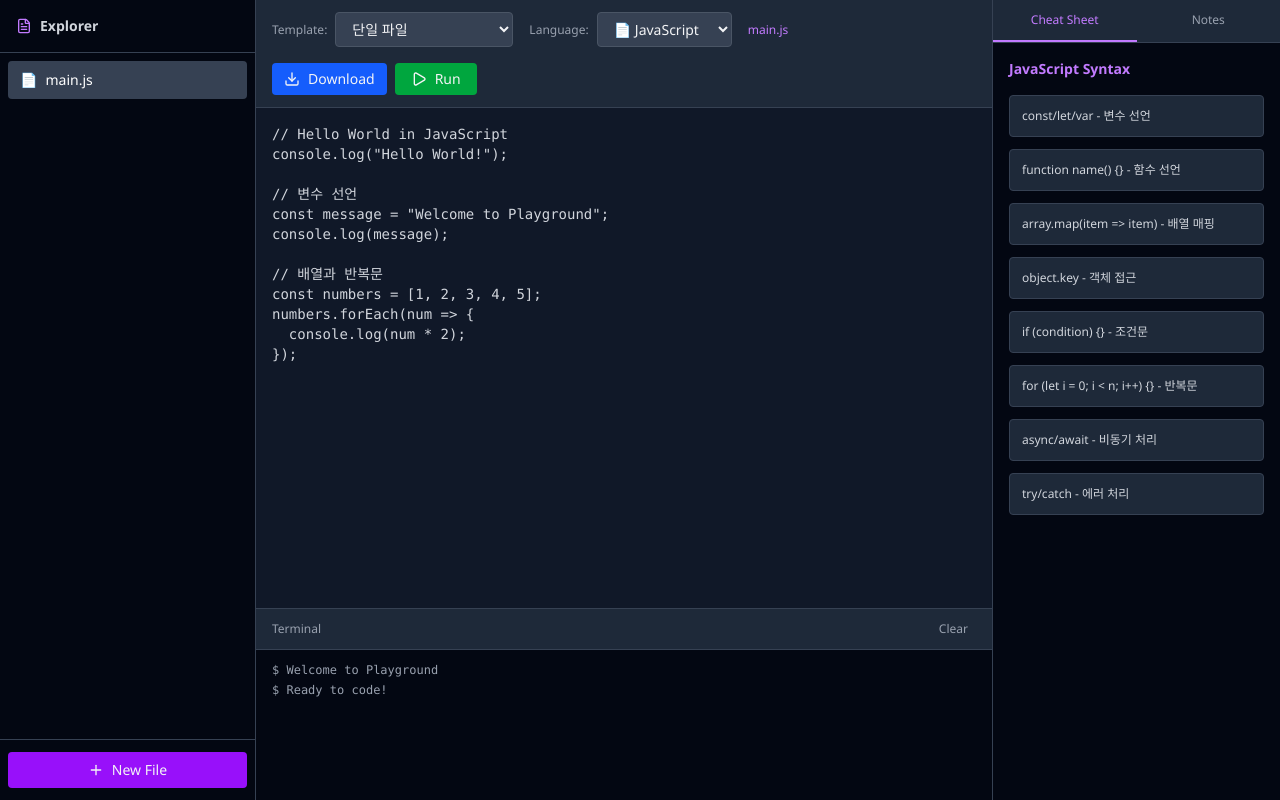
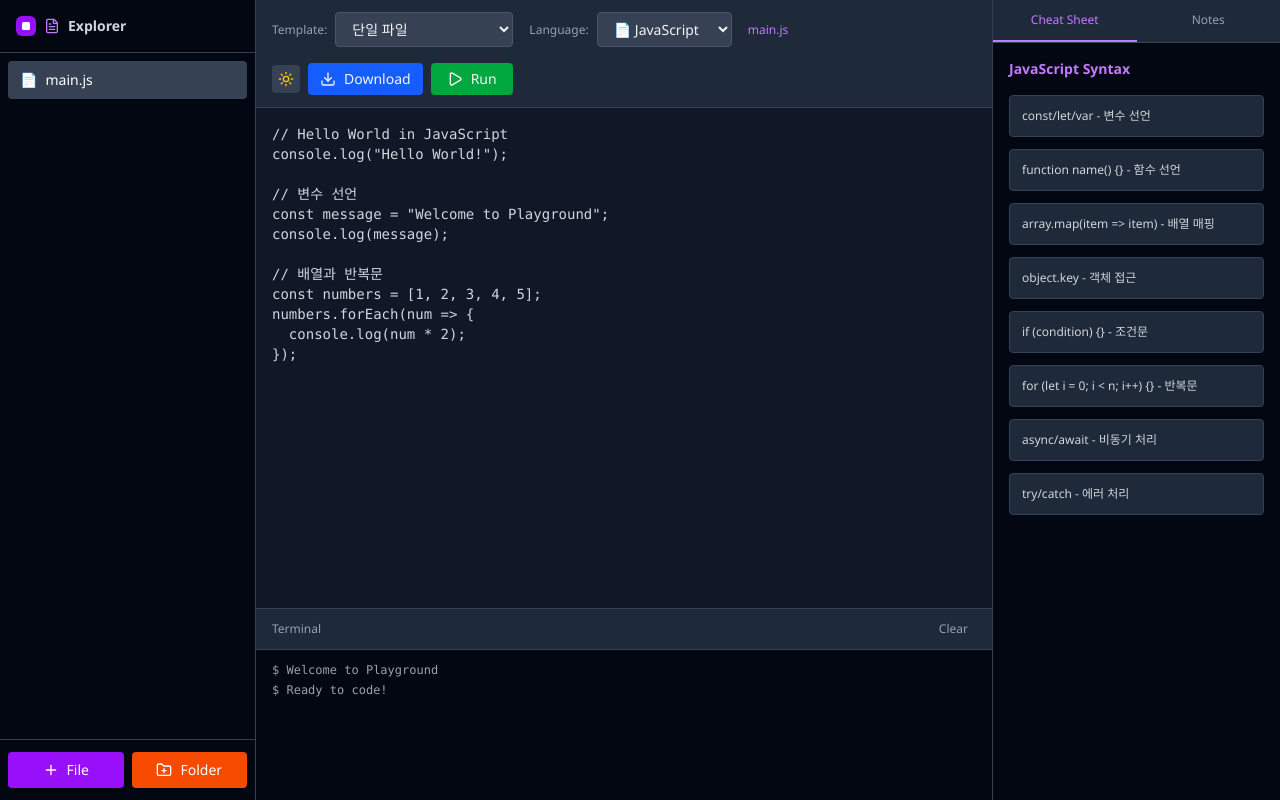
Before and after one commit to COBIP/COBIP_FE, a Next.js app: page /playground in a window 1280 px wide. Built offline with nearby package versions, Linux system fonts and the light colour scheme.

Commit message:
✨ feat: Playground 페이지 UI/UX 개선 (#23)
* ✨ feat: 타입 및 상태 관리

* ✨ feat: FileExplorer 폴더 트리 구조

* ✨ feat: 다크/라이트 모드 지원

```diff
--- a/src/app/playground/page.tsx
+++ b/src/app/playground/page.tsx
@@ -1,7 +1,7 @@
 'use client';
 
 import { useState } from 'react';
-import { type Language, type ProjectTemplate, type File, type RightPanelTab, type TerminalLog } from '@/app/types/Playground';
+import { type Language, type ProjectTemplate, type File, type Folder, type RightPanelTab, type TerminalLog } from '@/app/types/Playground';
 import { LANGUAGE_CONFIGS } from '@/data/Languages';
 import { PROJECT_TEMPLATES } from '@/data/Templates';
 import { Toolbar } from '@/features/playground-ide/components/Toolbar';
@@ -12,11 +12,17 @@ import { RightPanel } from '@/features/playground-ide/components/RightPanel';
 
 export default function PlaygroundPage() {
 
+  // 다크 모드
+  const [isDarkMode, setIsDarkMode] = useState(true);
+
   // 선택된 언어
   const [selectedLanguage, setSelectedLanguage] = useState<Language>('javascript');
 
   // 선택된 템플릿
   const [selectedTemplate, setSelectedTemplate] = useState<ProjectTemplate>('none');
+
+  // 폴더 목록
+  const [folders, setFolders] = useState<Folder[]>([]);
 
   // 파일 목록
   const [files, setFiles] = useState<File[]>([
@@ -160,6 +166,48 @@ export default function PlaygroundPage() {
   };
 
   /**
+   * 폴더 추가
+   */
+  const handleAddFolder = () => {
+    const newFolderId = Date.now().toString();
+    const newFolder: Folder = {
+      id: newFolderId,
+      name: `folder${folders.length + 1}`,
+      expanded: true,
+    };
+    setFolders([...folders, newFolder]);
+  };
+
+  /**
+   * 폴더 삭제
+   */
+  const handleDeleteFolder = (folderId: string) => {
+    const newFolders = folders.filter((f) => f.id !== folderId);
+    const filesInFolder = files.filter((f) => f.parentId === folderId);
+    const newFiles = files.filter((f) => f.parentId !== folderId);
+
+    setFolders(newFolders);
+    setFiles(newFiles);
+
+    if (filesInFolder.some((f) => f.id === activeFileId)) {
+      setActiveFileId(files.find((f) => f.parentId !== folderId)?.id || '1');
+    }
+  };
+
+  /**
+   * 폴더 확장/축소
+   */
+  const handleToggleFolderExpansion = (folderId: string) => {
+    setFolders((prevFolders) =>
+      prevFolders.map((folder) =>
+        folder.id === folderId
+          ? { ...folder, expanded: !folder.expanded }
+          : folder
+      )
+    );
+  };
+
+  /**
    * 실행 시뮬레이션
    */
   const handleRun = () => {
@@ -234,15 +282,20 @@ export default function PlaygroundPage() {
   // ===== 렌더링 =====
 
   return (
-    <div className="flex h-screen bg-gray-900 text-gray-100">
+    <div className={`flex h-screen ${isDarkMode ? 'bg-gray-900' : 'bg-gray-50'} ${isDarkMode ? 'text-gray-100' : 'text-gray-900'}`}>
       {/* 좌측: 파일 탐색기 */}
       <FileExplorer
         files={files}
+        folders={folders}
         activeFileId={activeFileId}
         selectedTemplate={selectedTemplate}
         onFileSelect={handleFileSelect}
         onFileDelete={handleDeleteFile}
         onAddFile={handleAddFile}
+        onAddFolder={handleAddFolder}
+        onDeleteFolder={handleDeleteFolder}
+        onToggleFolderExpansion={handleToggleFolderExpansion}
+        isDarkMode={isDarkMode}
       />
 
       {/* 중앙: 에디터 + 터미널 */}
@@ -256,13 +309,15 @@ export default function PlaygroundPage() {
           onTemplateChange={handleTemplateChange}
           onRun={handleRun}
           onDownload={handleDownloadCode}
+          isDarkMode={isDarkMode}
+          onToggleDarkMode={() => setIsDarkMode(!isDarkMode)}
         />
 
         {/* 에디터 */}
-        <Editor activeFile={activeFile} onCodeChange={handleCodeChange} />
+        <Editor activeFile={activeFile} onCodeChange={handleCodeChange} isDarkMode={isDarkMode} />
 
         {/* 터미널 */}
-        <Terminal logs={terminalLogs} onClear={handleClearTerminal} />
+        <Terminal logs={terminalLogs} onClear={handleClearTerminal} isDarkMode={isDarkMode} />
       </div>
 
       {/* 우측: 패널 (Cheat Sheet & Notes) */}
@@ -273,6 +328,7 @@ export default function PlaygroundPage() {
         notes={notes}
         onTabChange={setRightPanelTab}
         onNotesChange={setNotes}
+        isDarkMode={isDarkMode}
       />
     </div>
   );
--- a/src/features/playground-ide/components/FileExplorer.tsx
+++ b/src/features/playground-ide/components/FileExplorer.tsx
@@ -1,47 +1,55 @@
 'use client';
 
-import { FileText, Trash2, Plus } from 'lucide-react';
-import { type File } from '@/app/types/Playground';
+import Link from 'next/link';
+import { FileText, Folder as FolderIcon, ChevronRight, ChevronDown, Trash2, Plus, FolderPlus } from 'lucide-react';
+import { type File, type Folder } from '@/app/types/Playground';
 import { LANGUAGE_CONFIGS } from '@/data/Languages';
 
 interface FileExplorerProps {
   files: File[];
+  folders: Folder[];
   activeFileId: string;
   selectedTemplate: 'none' | string;
   onFileSelect: (fileId: string) => void;
   onFileDelete: (fileId: string) => void;
   onAddFile: () => void;
+  onAddFolder: () => void;
+  onDeleteFolder: (folderId: string) => void;
+  onToggleFolderExpansion: (folderId: string) => void;
+  isDarkMode: boolean;
 }
 
 export function FileExplorer({
   files,
+  folders,
   activeFileId,
   selectedTemplate,
   onFileSelect,
   onFileDelete,
   onAddFile,
+  onAddFolder,
+  onDeleteFolder,
+  onToggleFolderExpansion,
+  isDarkMode,
 }: FileExplorerProps) {
-  return (
-    <div className="w-64 border-r border-gray-700 flex flex-col bg-gray-950 shrink-0">
-      {/* 헤더 */}
-      <div className="px-4 py-4 border-b border-gray-700">
-        <h2 className="text-sm font-semibold text-gray-300 flex items-center gap-2">
-          <FileText size={16} className="text-purple-400" />
-          Explorer
-        </h2>
-      </div>
+  const rootFiles = files.filter((f) => !f.parentId);
 
-      {/* 파일 목록 */}
-      <div className="flex-1 overflow-y-auto">
-        <div className="px-2 py-2">
-          {files.map((file) => (
+  const getFilesInFolder = (folderId: string) => {
+    return files.filter((f) => f.parentId === folderId);
+  };
+
+  const renderFileItem = (file: File) => (
     <div
       key={file.id}
       onClick={() => onFileSelect(file.id)}
       className={`flex items-center justify-between px-3 py-2 rounded text-sm cursor-pointer transition-all group ${
         activeFileId === file.id
+          ? isDarkMode
             ? 'bg-gray-700 text-white'
-                  : 'text-gray-400 hover:bg-gray-800 hover:text-gray-300'
+            : 'bg-purple-100 text-purple-900'
+          : isDarkMode
+          ? 'text-gray-400 hover:bg-gray-800 hover:text-gray-300'
+          : 'text-gray-600 hover:bg-gray-100 hover:text-gray-900'
       }`}
     >
       <span className="flex items-center gap-2 flex-1 truncate">
@@ -53,25 +61,124 @@ export function FileExplorer({
           e.stopPropagation();
           onFileDelete(file.id);
         }}
-                className="p-1 hover:bg-red-600 rounded transition opacity-0 group-hover:opacity-100"
+        className={`p-1 rounded transition opacity-0 group-hover:opacity-100 ${isDarkMode ? 'hover:bg-red-600' : 'hover:bg-red-500'}`}
       >
         <Trash2 size={14} />
       </button>
     </div>
-          ))}
+  );
+
+  const renderFolderItem = (folder: Folder, level = 0) => {
+    const filesInFolder = getFilesInFolder(folder.id);
+
+    return (
+      <div key={folder.id}>
+        {/* 폴더 헤더 */}
+        <div
+          className={`flex items-center justify-between px-3 py-2 rounded text-sm transition-all group`}
+          style={{ paddingLeft: `${12 + level * 16}px` }}
+        >
+          <button
+            onClick={() => onToggleFolderExpansion(folder.id)}
+            className={`flex items-center gap-2 flex-1 cursor-pointer transition-colors ${isDarkMode ? 'text-gray-300 hover:text-gray-100' : 'text-gray-700 hover:text-gray-900'}`}
+          >
+            {folder.expanded ? (
+              <ChevronDown size={16} />
+            ) : (
+              <ChevronRight size={16} />
+            )}
+            <FolderIcon size={16} className={isDarkMode ? 'text-yellow-400' : 'text-yellow-500'} />
+            <span className="truncate">{folder.name}</span>
+          </button>
+          <button
+            onClick={() => onDeleteFolder(folder.id)}
+            className={`p-1 rounded transition opacity-0 group-hover:opacity-100 ${isDarkMode ? 'hover:bg-red-600' : 'hover:bg-red-500'}`}
+          >
+            <Trash2 size={14} />
+          </button>
+        </div>
+
+        {/* 폴더 내 파일 (확장 시) */}
+        {folder.expanded && (
+          <div className={isDarkMode ? 'bg-gray-800 bg-opacity-50' : 'bg-gray-100 bg-opacity-50'}>
+            {filesInFolder.length > 0 ? (
+              filesInFolder.map((file) =>
+                renderFileItem(file)
+              )
+            ) : (
+              <div
+                className={`px-3 py-2 text-xs italic ${isDarkMode ? 'text-gray-500' : 'text-gray-400'}`}
+                style={{ paddingLeft: `${12 + (level + 1) * 16}px` }}
+              >
+                폴더가 비어있습니다
+              </div>
+            )}
+          </div>
+        )}
+      </div>
+    );
+  };
+
+  return (
+    <div className={`w-64 border-r flex flex-col shrink-0 ${isDarkMode ? 'bg-gray-950 border-gray-700' : 'bg-gray-50 border-gray-200'}`}>
+      {/* 헤더 */}
+      <div className={`px-4 py-4 border-b ${isDarkMode ? 'border-gray-700' : 'border-gray-200'}`}>
+        <h2 className={`text-sm font-semibold flex items-center gap-2 ${isDarkMode ? 'text-gray-300' : 'text-gray-700'}`}>
+          {/* 로고: 클릭 시 메인 홈으로 이동 */}
+          <Link href="/main-home" className="flex items-center cursor-pointer hover:opacity-80 transition">
+            <div className={`w-5 h-5 rounded-md flex items-center justify-center ${isDarkMode ? 'bg-purple-600' : 'bg-purple-500'}`}>
+              <svg className="w-3 h-3 text-white" fill="none" viewBox="0 0 24 24" xmlns="http://www.w3.org/2000/svg">
+                <rect fill="currentColor" height="16" rx="3" width="16" x="4" y="4"></rect>
+                <circle cx="12" cy="12" fill="#f6f6f8" r="3"></circle>
+              </svg>
+            </div>
+          </Link>
+          <FileText size={16} className={isDarkMode ? 'text-purple-400' : 'text-purple-600'} />
+          Explorer
+        </h2>
+      </div>
+
+      {/* 파일 목록 */}
+      <div className="flex-1 overflow-y-auto">
+        <div className="px-2 py-2">
+          {/* 루트 파일들 */}
+          {rootFiles.map((file) => renderFileItem(file))}
+
+          {/* 폴더들 */}
+          {folders.map((folder) => renderFolderItem(folder))}
+
+          {/* 빈 상태 */}
+          {rootFiles.length === 0 && folders.length === 0 && (
+            <div className={`px-3 py-6 text-center text-xs ${isDarkMode ? 'text-gray-500' : 'text-gray-400'}`}>
+              파일이나 폴더를 추가해보세요
+            </div>
+          )}
         </div>
       </div>
 
-      {/* 파일 추가 버튼 (템플릿이 없을 때만) */}
+      {/* 추가 버튼 (템플릿이 없을 때만) */}
       {selectedTemplate === 'none' && (
-        <div className="px-2 py-3 border-t border-gray-700">
+        <div className={`px-2 py-3 border-t ${isDarkMode ? 'border-gray-700' : 'border-gray-200'}`}>
+          <div className="flex gap-2">
             <button
               onClick={onAddFile}
-            className="w-full flex items-center justify-center gap-2 px-3 py-2 bg-purple-600 hover:bg-purple-700 rounded text-sm font-medium transition"
+              className={`flex-1 flex items-center justify-center gap-2 px-3 py-2 rounded text-sm font-medium transition ${isDarkMode
+                ? 'bg-purple-600 hover:bg-purple-700 text-white'
+                : 'bg-purple-500 hover:bg-purple-600 text-white'}`}
             >
               <Plus size={16} />
-            New File
+              File
             </button>
+            <button
+              onClick={onAddFolder}
+              className={`flex-1 flex items-center justify-center gap-2 px-3 py-2 rounded text-sm font-medium transition ${isDarkMode
+                ? 'bg-orange-600 hover:bg-orange-700 text-white'
+                : 'bg-orange-500 hover:bg-orange-600 text-white'}`}
+            >
+              <FolderPlus size={16} />
+              Folder
+            </button>
+          </div>
         </div>
       )}
     </div>
--- a/src/features/playground-ide/components/Toolbar.tsx
+++ b/src/features/playground-ide/components/Toolbar.tsx
@@ -1,6 +1,6 @@
 'use client';
 
-import { Download, Play } from 'lucide-react';
+import { Download, Play, Moon, Sun } from 'lucide-react';
 import { type Language, type ProjectTemplate, type File } from '@/app/types/Playground';
 import { LANGUAGE_CONFIGS } from '@/data/Languages';
 import { PROJECT_TEMPLATES } from '@/data/Templates';
@@ -13,6 +13,8 @@ interface ToolbarProps {
   onTemplateChange: (template: ProjectTemplate) => void;
   onRun: () => void;
   onDownload: () => void;
+  isDarkMode: boolean;
+  onToggleDarkMode: () => void;
 }
 
 export function Toolbar({
@@ -23,18 +25,22 @@ export function Toolbar({
   onTemplateChange,
   onRun,
   onDownload,
+  isDarkMode,
+  onToggleDarkMode,
 }: ToolbarProps) {
   return (
-    <div className="bg-gray-800 border-b border-gray-700 px-4 py-3 flex items-center justify-between shrink-0 flex-wrap gap-4">
+    <div className={`border-b px-4 py-3 flex items-center justify-between shrink-0 flex-wrap gap-4 ${isDarkMode ? 'bg-gray-800 border-gray-700' : 'bg-white border-gray-200'}`}>
       {/* 좌측: 선택 드롭다운 */}
       <div className="flex items-center gap-4 flex-wrap">
         {/* 프로젝트 템플릿 선택 */}
         <div className="flex items-center gap-2">
-          <label className="text-xs font-medium text-gray-400">Template:</label>
+          <label className={`text-xs font-medium ${isDarkMode ? 'text-gray-400' : 'text-gray-600'}`}>Template:</label>
           <select
             value={selectedTemplate}
             onChange={(e) => onTemplateChange(e.target.value as ProjectTemplate)}
-            className="px-3 py-1.5 bg-gray-700 text-gray-100 rounded text-sm border border-gray-600 hover:border-purple-500 transition cursor-pointer focus:outline-none focus:border-purple-500"
+            className={`px-3 py-1.5 rounded text-sm border transition cursor-pointer focus:outline-none ${isDarkMode
+              ? 'bg-gray-700 text-gray-100 border-gray-600 hover:border-purple-500 focus:border-purple-500'
+              : 'bg-gray-100 text-gray-900 border-gray-300 hover:border-purple-400 focus:border-purple-400'}`}
           >
             {Object.entries(PROJECT_TEMPLATES).map(([key, config]) => (
               <option key={key} value={key}>
@@ -47,11 +53,13 @@ export function Toolbar({
         {/* 언어 선택 (템플릿이 없을 때만) */}
         {selectedTemplate === 'none' && (
           <div className="flex items-center gap-2">
-            <label className="text-xs font-medium text-gray-400">Language:</label>
+            <label className={`text-xs font-medium ${isDarkMode ? 'text-gray-400' : 'text-gray-600'}`}>Language:</label>
             <select
               value={selectedLanguage}
               onChange={(e) => onLanguageChange(e.target.value as Language)}
-              className="px-3 py-1.5 bg-gray-700 text-gray-100 rounded text-sm border border-gray-600 hover:border-purple-500 transition cursor-pointer focus:outline-none focus:border-purple-500"
+              className={`px-3 py-1.5 rounded text-sm border transition cursor-pointer focus:outline-none ${isDarkMode
+                ? 'bg-gray-700 text-gray-100 border-gray-600 hover:border-purple-500 focus:border-purple-500'
+                : 'bg-gray-100 text-gray-900 border-gray-300 hover:border-purple-400 focus:border-purple-400'}`}
             >
               {Object.entries(LANGUAGE_CONFIGS).map(([key, config]) => (
                 <option key={key} value={key}>
@@ -64,17 +72,30 @@ export function Toolbar({
 
         {/* 현재 파일명 표시 */}
         {activeFile && (
-          <div className="text-xs text-gray-400">
-            <span className="text-purple-400 font-medium">{activeFile.name}</span>
+          <div className={`text-xs ${isDarkMode ? 'text-gray-400' : 'text-gray-600'}`}>
+            <span className={`${isDarkMode ? 'text-purple-400' : 'text-purple-600'} font-medium`}>{activeFile.name}</span>
           </div>
         )}
       </div>
 
       {/* 우측: 액션 버튼 */}
       <div className="flex items-center gap-2">
+        {/* 다크모드 토글 */}
+        <button
+          onClick={onToggleDarkMode}
+          className={`p-1.5 rounded transition ${isDarkMode
+            ? 'bg-gray-700 text-yellow-400 hover:bg-gray-600'
+            : 'bg-gray-200 text-gray-600 hover:bg-gray-300'}`}
+          title={isDarkMode ? '라이트 모드' : '다크 모드'}
+        >
+          {isDarkMode ? <Sun size={16} /> : <Moon size={16} />}
+        </button>
+
         <button
           onClick={onDownload}
-          className="flex items-center gap-2 px-3 py-1.5 bg-blue-600 hover:bg-blue-700 rounded text-sm font-medium transition"
+          className={`flex items-center gap-2 px-3 py-1.5 rounded text-sm font-medium transition ${isDarkMode
+            ? 'bg-blue-600 hover:bg-blue-700'
+            : 'bg-blue-500 hover:bg-blue-600 text-white'}`}
           title="코드 다운로드"
         >
           <Download size={16} />
@@ -82,7 +103,9 @@ export function Toolbar({
         </button>
         <button
           onClick={onRun}
-          className="flex items-center gap-2 px-4 py-1.5 bg-green-600 hover:bg-green-700 rounded text-sm font-medium transition"
+          className={`flex items-center gap-2 px-4 py-1.5 rounded text-sm font-medium transition ${isDarkMode
+            ? 'bg-green-600 hover:bg-green-700'
+            : 'bg-green-500 hover:bg-green-600 text-white'}`}
         >
           <Play size={16} />
           Run
```
Also changed, not shown: src/app/types/Playground.ts (+8 -0 lines), src/features/playground-ide/components/Editor.tsx (+5 -2 lines), src/features/playground-ide/components/RightPanel.tsx (+20 -12 lines), src/features/playground-ide/components/Terminal.tsx (+11 -10 lines). Lines whose indentation alone changed are shown as unchanged.
